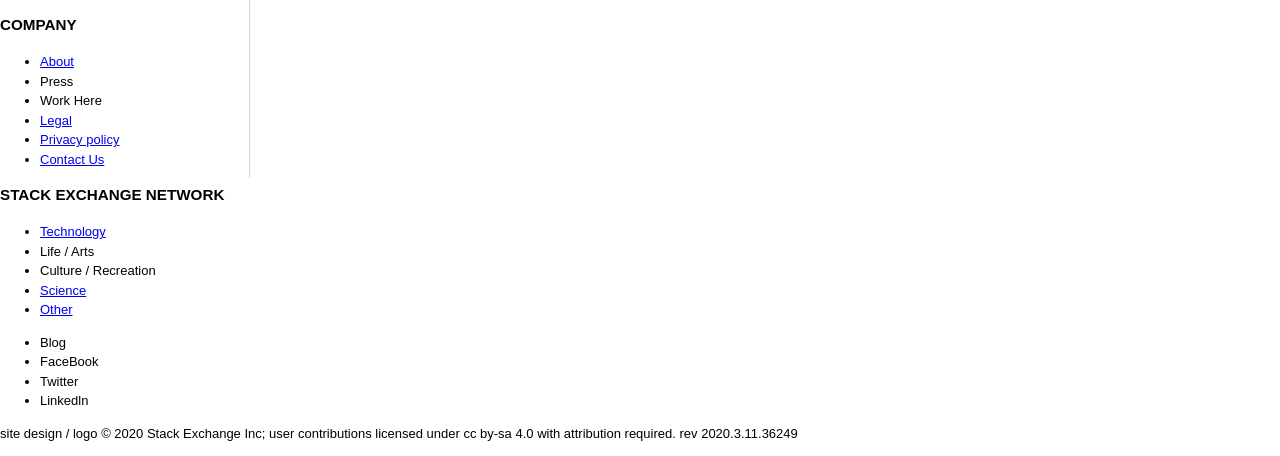
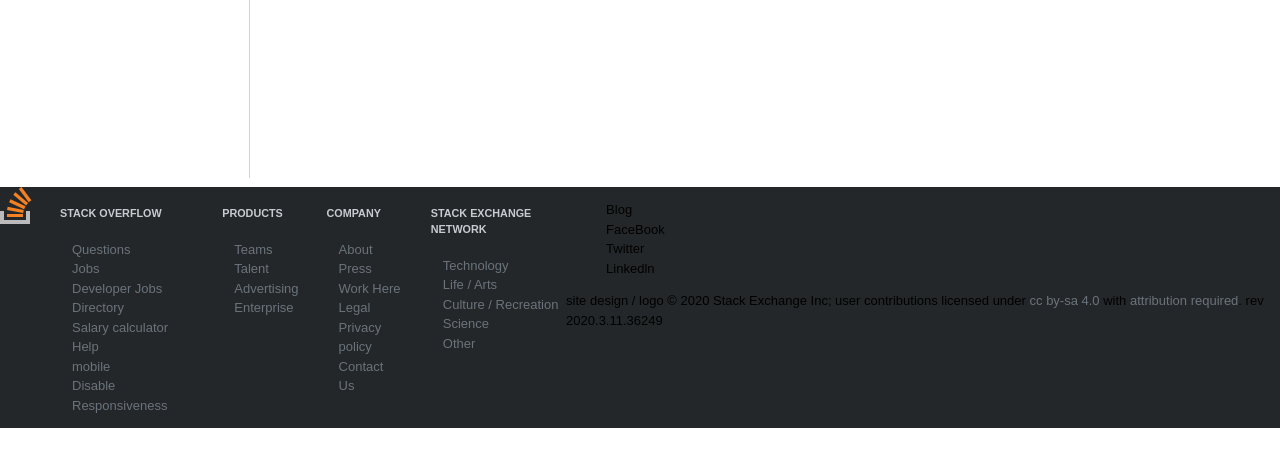
Before and after one commit to murshidpc/stackoverflow, a plain HTML site: page index.html in a window 1280 px wide. Shown: the part 372-828 px from the top of the page. After the commit the page ends 800 px from the top, so only its background shows below. Drawn offline with Linux system fonts and the light colour scheme.

Commit message:
footer element

```diff
--- a/index.html
+++ b/index.html
@@ -196,64 +196,72 @@
       </div>
     </div>
   </div>
-  <footer>
-    <div>
-      <div>
-        <img src="">
+  <div id="other" style="background-color: antiquewhite; width:100%; height:50px">
+
+  </div>
+  <footer class="footer_container">
+    <div class="footer_elements">
+      <div id="footer_logo">
+       <a href="#">
+         <svg width="32" height="37" viewBox="0 0 32 37">
+           <path d="M26 33v-9h4v13H0V24h4v9h22z" fill="#BCBBBB"></path>
+           <path d="M21.5 0l-2.7 2 9.9 13.3 2.7-2L21.5 0zM26 18.4L13.3 7.8l2.1-2.5 12.7 10.6-2.1 2.5zM9.1 15.2l15 7 1.4-3-15-7-1.4 3zm14 10.79l.68-2.95-16.1-3.35L7 23l16.1 2.99zM23 30H7v-3h16v3z" fill="#F48024"></path>
+         </svg>
+       </a>
       </div>
-      <nav>
-        <div>
-          <h3>STACK OVERFLOW</h3>
-          <ul>
+      <nav id="footer_nav_items">
+        <div id="stackoverfow_items">
+          <h5>STACK OVERFLOW</h5>
+          <ul id="stackoverfow_items_list">
             <li><a href="#">Questions</a></li>
-            <li><a href="#"></a>Jobs</li>
-            <li><a href="#"></a>Developer Jobs Directory</li>
+            <li><a href="#">Jobs</a></li>
+            <li><a href="#">Developer Jobs Directory</a></li>
             <li><a href="#">Salary calculator</a></li>
             <li><a href="#">Help</a></li>
             <li><a href="#">mobile</a></li>
             <li><a href="#">Disable Responsiveness</a></li>
           </ul>
         </div>
-        <div>
-          <h3>PRODUCTS</h3>
-          <ul>
+        <div id="stack_items">
+          <h5>PRODUCTS</h5>
+          <ul id="stack_items_list">
             <li><a href="#">Teams</a></li>
             <li><a href="#">Talent</a></li>
             <li><a href="#">Advertising</a></li>
             <li><a href="#">Enterprise</a></li>
           </ul>
         </div>
-        <div>
-          <h3>COMPANY</h3>
-          <ul>
+        <div id="company_items">
+          <h5>COMPANY</h5>
+          <ul id="company_items_list">
             <li><a href="#">About</a></li>
-            <li><a href="#"></a>Press</li>
-            <li><a href="#"></a>Work Here</li>
+            <li><a href="#">Press</a></li>
+            <li><a href="#">Work Here</a></li>
             <li><a href="#">Legal</a></li>
             <li><a href="#">Privacy policy</a></li>
             <li><a href="#">Contact Us</a></li>
           </ul>
         </div>
-        <div>
-          <h3>STACK EXCHANGE
-            NETWORK</h3>
-          <ul>
+        <div id="stackexchange_items">
+          <h5>STACK EXCHANGE
+            NETWORK</h5>
+          <ul id="stackexchange_items_list">
             <li><a href="#">Technology</a></li>
-            <li><a href="#"></a>Life / Arts</li>
-            <li><a href="#"></a>Culture / Recreation</li>
+            <li><a href="#">Life / Arts</a></li>
+            <li><a href="#">Culture / Recreation</a></li>
             <li><a href="#">Science</a></li>
             <li><a href="#">Other</a></li>
           </ul>
         </div>
       </nav>
-      <div>
-        <ul>
+      <div id="footer_right_items">
+        <ul id="footer_right_list">
           <li>Blog</li>
           <li>FaceBook</li>
           <li>Twitter</li>
           <li>Linkedln</li>
         </ul>
-        <p>
+        <p id="license">
           site design / logo © 2020 Stack Exchange Inc; user contributions
           licensed under <a>cc by-sa 4.0</a> with <a>attribution required</a>.
           rev 2020.3.11.36249
--- a/style.css
+++ b/style.css
@@ -340,3 +340,29 @@ body {
   left: 2px;
   color: black;
 }
+
+/* footer starts  */
+.footer_container {
+  position: fixed;
+  bottom: 0px;
+  z-index: 1;
+}
+.footer_elements {
+  display: flex;
+  background-color: #242729;
+}
+#footer_nav_items {
+  display: flex;
+}
+footer a {
+  text-decoration: none;
+  color: #6a737c;
+}
+footer li {
+  list-style-type: none;
+}
+footer h5 {
+  color: #c8ccd0;
+  font-weight: bold;
+  padding-left: 28px;
+}
```
